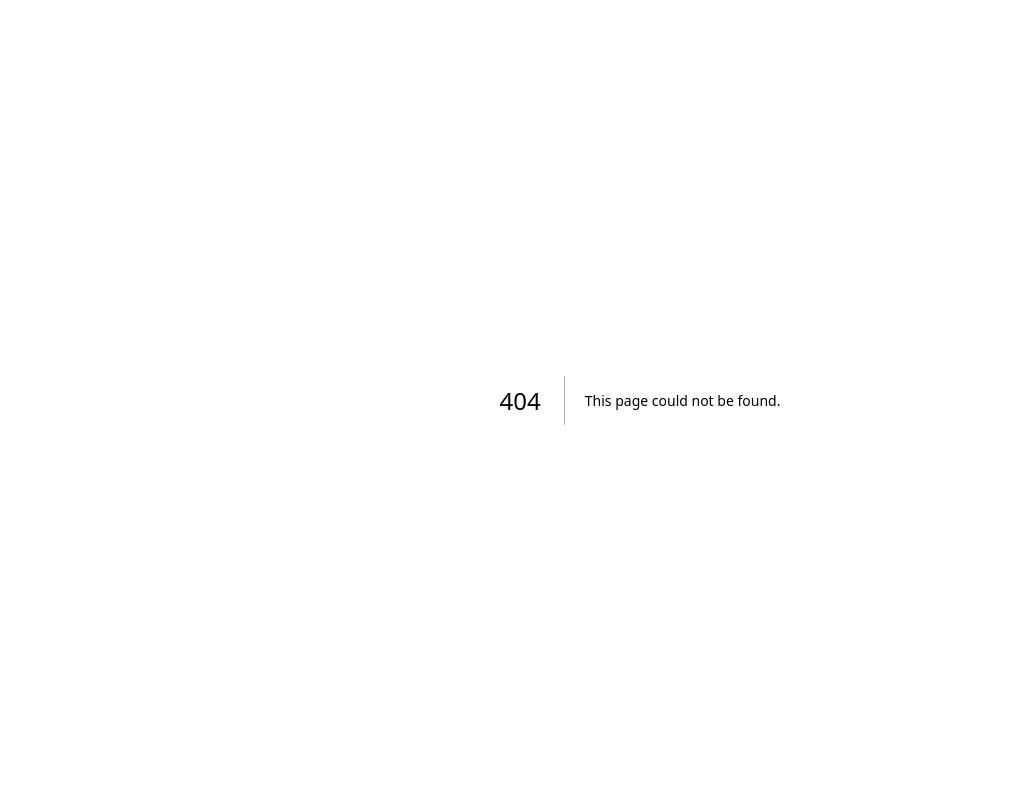
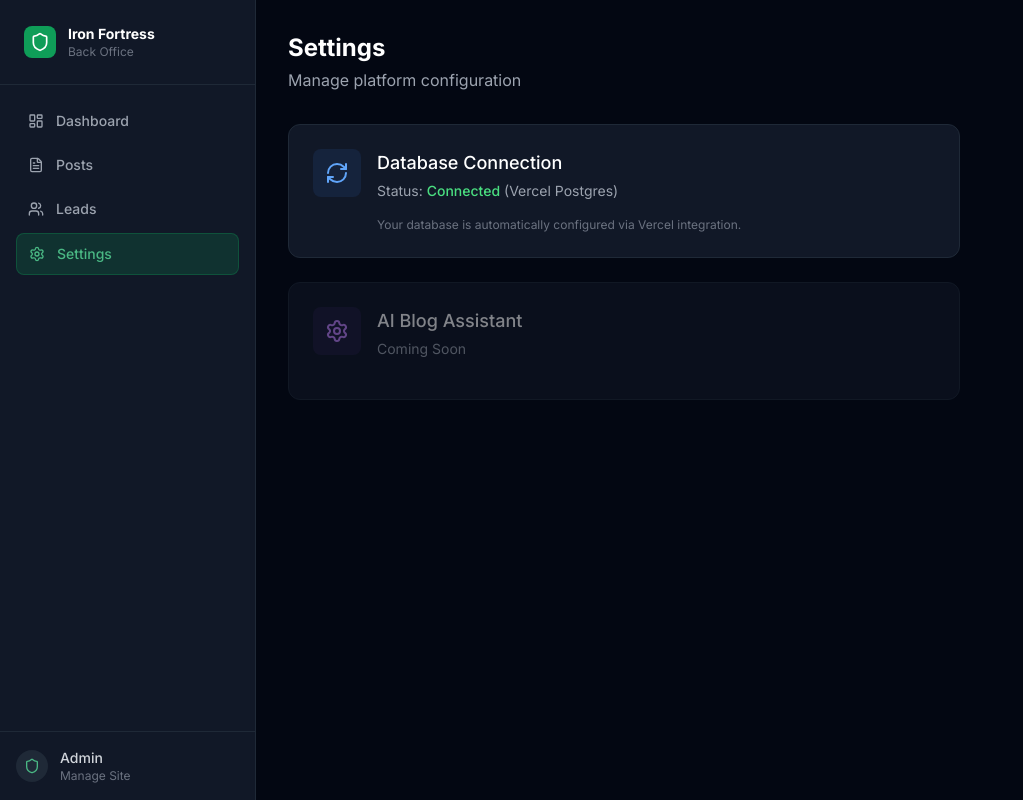
Before and after one commit to gax8627/nearshore-navigator, a Next.js app: page /admin/settings in a window 1280 px wide. Before the commit this address had no page. Shown: the whole page, without its empty margins (0-1023 px from the left). Built offline with nearby package versions, Linux system fonts and the light colour scheme; no server answers.

Commit message:
fix: admin ui error handling and add settings page

```diff
--- a/app/admin/leads/page.tsx
+++ b/app/admin/leads/page.tsx
@@ -151,8 +151,8 @@ export default function LeadsPage() {
           <div className="p-12 text-center text-gray-500">Loading leads...</div>
         ) : error ? (
           <div className="p-12 text-center">
-            <p className="text-yellow-400 text-sm mb-2">⚠️ Database not connected</p>
-            <p className="text-gray-500 text-sm">Connect Vercel Postgres to view leads.</p>
+            <p className="text-red-500 text-sm mb-2">⚠️ Error: {error}</p>
+            <p className="text-gray-500 text-sm">Check console for details.</p>
           </div>
         ) : filtered.length === 0 ? (
           <div className="p-12 text-center">
--- a/app/admin/posts/page.tsx
+++ b/app/admin/posts/page.tsx
@@ -91,8 +91,8 @@ export default function PostsListPage() {
           <div className="p-12 text-center text-gray-500">Loading posts...</div>
         ) : error ? (
           <div className="p-12 text-center">
-            <p className="text-yellow-400 text-sm mb-2">⚠️ Database not connected</p>
-            <p className="text-gray-500 text-sm">Connect Vercel Postgres to manage posts.</p>
+            <p className="text-red-500 text-sm mb-2">⚠️ Error: {error}</p>
+            <p className="text-gray-500 text-sm">Check console for details.</p>
           </div>
         ) : posts.length === 0 ? (
           <div className="p-12 text-center">
--- /dev/null
+++ b/app/admin/settings/page.tsx
@@ -0,0 +1,53 @@
+"use default";
+"use client";
+
+import { useState } from "react";
+import { Settings, Save, RefreshCw } from "lucide-react";
+
+export default function SettingsPage() {
+    const [loading, setLoading] = useState(false);
+
+    return (
+        <div>
+            <div className="flex items-center justify-between mb-8">
+                <div>
+                    <h1 className="text-2xl font-bold text-white">Settings</h1>
+                    <p className="text-gray-400 mt-1">Manage platform configuration</p>
+                </div>
+            </div>
+
+            <div className="grid gap-6 max-w-2xl">
+                {/* Database Connection */}
+                <div className="bg-gray-900 border border-gray-800 rounded-xl p-6">
+                    <div className="flex items-start gap-4">
+                        <div className="p-3 bg-blue-500/10 rounded-lg">
+                            <RefreshCw className="w-6 h-6 text-blue-400" />
+                        </div>
+                        <div className="flex-1">
+                            <h3 className="text-lg font-medium text-white mb-1">Database Connection</h3>
+                            <p className="text-sm text-gray-400 mb-4">
+                                Status: <span className="text-green-400 font-medium">Connected</span> (Vercel Postgres)
+                            </p>
+                            <p className="text-xs text-gray-500">
+                                Your database is automatically configured via Vercel integration.
+                            </p>
+                        </div>
+                    </div>
+                </div>
+
+                {/* AI Configuration Placeholder */}
+                <div className="bg-gray-900 border border-gray-800 rounded-xl p-6 opacity-50">
+                    <div className="flex items-start gap-4">
+                        <div className="p-3 bg-purple-500/10 rounded-lg">
+                            <Settings className="w-6 h-6 text-purple-400" />
+                        </div>
+                        <div className="flex-1">
+                            <h3 className="text-lg font-medium text-white mb-1">AI Blog Assistant</h3>
+                            <p className="text-sm text-gray-400 mb-4">Coming Soon</p>
+                        </div>
+                    </div>
+                </div>
+            </div>
+        </div>
+    );
+}
```
